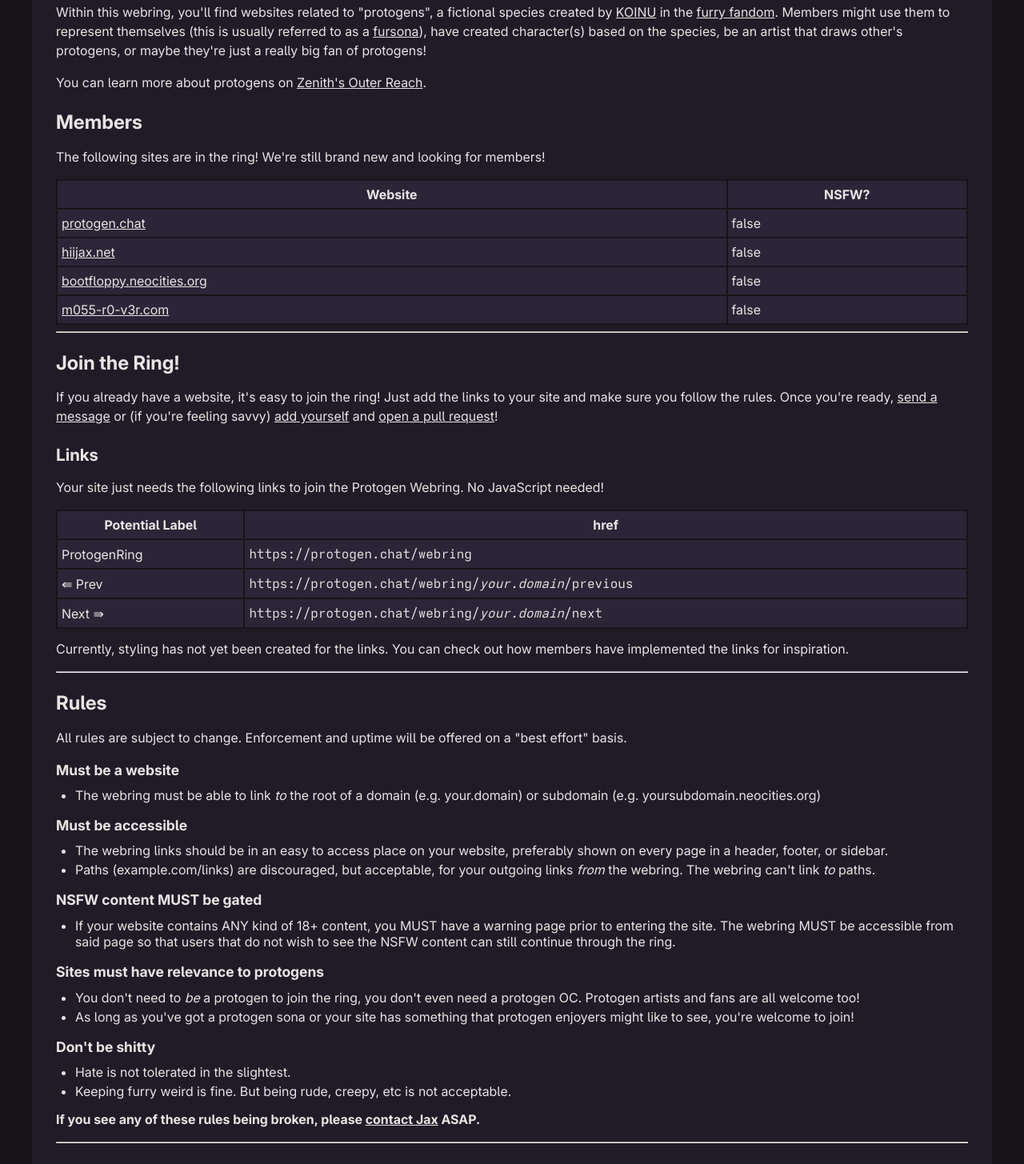
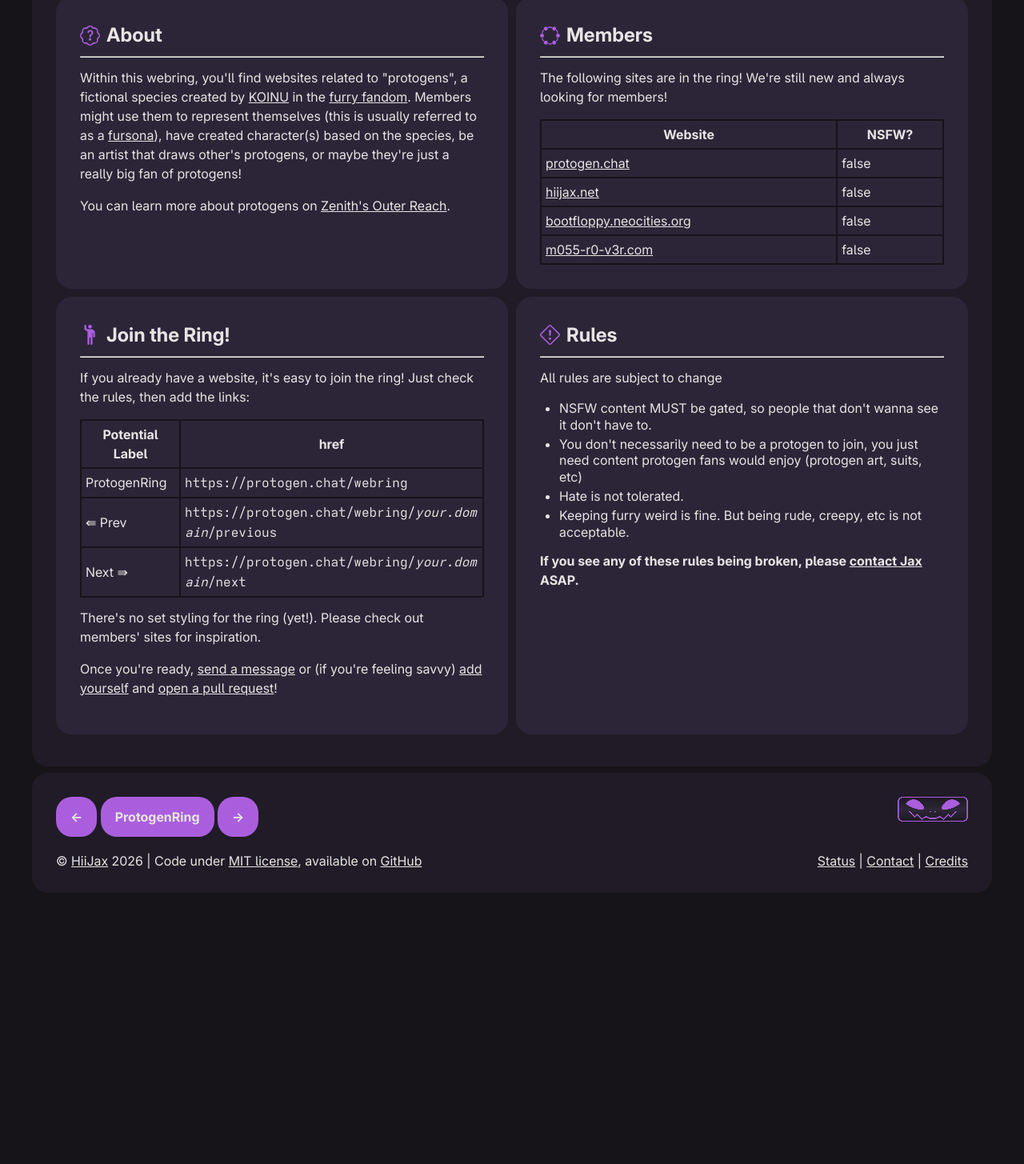
Before and after one commit to HiiJax/protogen.chat, a SvelteKit app: page /webring in a window 1280 px wide. Shown: the part 251-1706 px from the top of the page at 80% size. After the commit the page ends 1375 px from the top, so only its background shows below. Built offline with nearby package versions, Linux system fonts and the light colour scheme.

Commit message:
clean up webring page more

```diff
--- a/src/routes/webring/+page.svelte
+++ b/src/routes/webring/+page.svelte
@@ -7,8 +7,20 @@
 </svelte:head>
 
 <h1>Protogen Webring</h1>
+<a class="smol" href="https://indieweb.org/webring">First time seeing a webring? </a>
+<br>
+<br>
+<div class="service-grid">
+  <div class="service">
+    <div class="service-header">
+      <svg class="service-icon" xmlns="http://www.w3.org/2000/svg" width="16" height="16" fill="currentColor" viewBox="0 0 16 16">
+        <path d="M8.05 9.6c.336 0 .504-.24.554-.627.04-.534.198-.815.847-1.26.673-.475 1.049-1.09 1.049-1.986 0-1.325-.92-2.227-2.262-2.227-1.02 0-1.792.492-2.1 1.29A1.7 1.7 0 0 0 6 5.48c0 .393.203.64.545.64.272 0 .455-.147.564-.51.158-.592.525-.915 1.074-.915.61 0 1.03.446 1.03 1.084 0 .563-.208.885-.822 1.325-.619.433-.926.914-.926 1.64v.111c0 .428.208.745.585.745"/>
+        <path d="m10.273 2.513-.921-.944.715-.698.622.637.89-.011a2.89 2.89 0 0 1 2.924 2.924l-.01.89.636.622a2.89 2.89 0 0 1 0 4.134l-.637.622.011.89a2.89 2.89 0 0 1-2.924 2.924l-.89-.01-.622.636a2.89 2.89 0 0 1-4.134 0l-.622-.637-.89.011a2.89 2.89 0 0 1-2.924-2.924l.01-.89-.636-.622a2.89 2.89 0 0 1 0-4.134l.637-.622-.011-.89a2.89 2.89 0 0 1 2.924-2.924l.89.01.622-.636a2.89 2.89 0 0 1 4.134 0l-.715.698a1.89 1.89 0 0 0-2.704 0l-.92.944-1.32-.016a1.89 1.89 0 0 0-1.911 1.912l.016 1.318-.944.921a1.89 1.89 0 0 0 0 2.704l.944.92-.016 1.32a1.89 1.89 0 0 0 1.912 1.911l1.318-.016.921.944a1.89 1.89 0 0 0 2.704 0l.92-.944 1.32.016a1.89 1.89 0 0 0 1.911-1.912l-.016-1.318.944-.921a1.89 1.89 0 0 0 0-2.704l-.944-.92.016-1.32a1.89 1.89 0 0 0-1.912-1.911z"/>
+        <path d="M7.001 11a1 1 0 1 1 2 0 1 1 0 0 1-2 0"/>
+      </svg>
+      <h2 class="service-name">About</h2>
+    </div>
     <hr>
-<a class="smol" href="https://indieweb.org/webring">First time seeing a webring? </a>
     <p>
       Within this webring, you'll find websites related to "protogens", a fictional species created by
       <a href="https://coolkoinu.carrd.co/">KOINU</a> in the <a href="https://en.wikipedia.org/wiki/Furry_fandom">furry fandom</a>.
@@ -18,8 +30,25 @@
     <p>
       You can learn more about protogens on <a href="https://zoruniverse.info/">Zenith's Outer Reach</a>.
     </p>
-<h2>Members</h2>
-<p>The following sites are in the ring! We're still brand new and looking for members!</p>
+  </div>
+  <div class="service">
+    <div class="service-header">
+      <svg class="service-icon" viewBox="0 0 67.733334 67.733329" xmlns="http://www.w3.org/2000/svg">
+        <path
+          d="m 71.515982,62.969097 c 0,11.337774 -9.191082,20.528856 -20.528857,20.528856 -11.337774,0 -20.528856,-9.191082 -20.528856,-20.528856 0,-11.337774 9.191082,-20.528856 20.528856,-20.528856 11.337775,0 20.528857,9.191082 20.528857,20.528856 z m 46.985938,0 c 0,11.337774 9.19108,20.528856 20.52886,20.528856 11.33777,0 20.52885,-9.191082 20.52885,-20.528856 0,-11.337774 -9.19108,-20.528856 -20.52885,-20.528856 -11.33778,0 -20.52886,9.191082 -20.52886,20.528856 z M 71.515982,209.01563 c 0,-11.33778 -9.191082,-20.52886 -20.528857,-20.52886 -11.337774,0 -20.528856,9.19108 -20.528856,20.52886 0,11.33777 9.191082,20.52885 20.528856,20.52885 11.337775,0 20.528857,-9.19108 20.528857,-20.52885 z m 46.985938,0 c 0,-11.33778 9.19108,-20.52886 20.52886,-20.52886 11.33777,0 20.52885,9.19108 20.52885,20.52886 0,11.33777 -9.19108,20.52885 -20.52885,20.52885 -11.33778,0 -20.52886,-9.19108 -20.52886,-20.52885 z"
+          transform="matrix(0.32220904,0,0,0.32220904,3.2539254,-9.9513033)" />
+        <path
+          d="m 52.157282,107.95235 c 0,10.71503 -8.686251,19.40128 -19.401285,19.40128 -10.715034,0 -19.401285,-8.68625 -19.401285,-19.40128 0,-10.715037 8.686251,-19.401288 19.401285,-19.401288 10.715034,0 19.401285,8.686251 19.401285,19.401288 z m 119.024218,0 c 0,10.71503 8.68625,19.40128 19.40128,19.40128 10.71504,0 19.40129,-8.68625 19.40129,-19.40128 0,-10.715037 -8.68625,-19.401288 -19.40129,-19.401288 -10.71503,0 -19.40128,8.686251 -19.40128,19.401288 z"
+          transform="matrix(0.34093532,0,0,0.34093532,-4.2053705,-2.9381011)" />
+        <path stroke="var(--accent-color)" style="stroke-width:3;"
+          d="M 7.7605272,25.970003 C 7.938346,23.657778 8.1161613,21.345599 9.0070007,19.502072 9.8978401,17.658545 11.501633,16.283818 13.105457,14.909063 M 59.97281,25.970003 C 59.794991,23.657778 59.617176,21.345599 58.726336,19.502072 57.835497,17.658545 56.231704,16.283818 54.62788,14.909063 M 7.7605272,41.763327 c 0.1778188,2.312225 0.3556341,4.624404 1.2464735,6.467931 0.8908394,1.843527 2.4946323,3.218255 4.0984563,4.593009 M 59.97281,41.763327 c -0.177819,2.312225 -0.355634,4.624404 -1.246474,6.467931 -0.890839,1.843527 -2.494632,3.218255 -4.098456,4.593009"/>
+        <path stroke="var(--accent-color)" style="stroke-width:3;"
+          d="m 26.458333,60.854167 c 2.469443,0.881944 4.938839,1.763871 7.408334,1.799414 2.469494,0.03554 4.938889,-0.7753 7.408333,-1.58616 M 26.458333,6.8791633 c 2.469443,-0.8819438 4.938839,-1.7638708 7.408334,-1.7994139 2.469494,-0.035543 4.938889,0.7753003 7.408333,1.5861599"/>
+      </svg>
+      <h2 class="service-name">Members</h2>
+    </div>
+    <hr>
+    <p>The following sites are in the ring! We're still new and always looking for members!</p>
     <table>
       <thead>
         <tr>
@@ -36,16 +65,19 @@
         {/each}
       </tbody>
     </table>
+  </div>
+  <div class="service">
+    <div class="service-header">
+      <svg class="service-icon" xmlns="http://www.w3.org/2000/svg" width="16" height="16" fill="currentColor" viewBox="0 0 16 16">
+        <path d="M6 6.207v9.043a.75.75 0 0 0 1.5 0V10.5a.5.5 0 0 1 1 0v4.75a.75.75 0 0 0 1.5 0v-8.5a.25.25 0 1 1 .5 0v2.5a.75.75 0 0 0 1.5 0V6.5a3 3 0 0 0-3-3H6.236a1 1 0 0 1-.447-.106l-.33-.165A.83.83 0 0 1 5 2.488V.75a.75.75 0 0 0-1.5 0v2.083c0 .715.404 1.37 1.044 1.689L5.5 5c.32.32.5.754.5 1.207"/>
+        <path d="M8 3a1.5 1.5 0 1 0 0-3 1.5 1.5 0 0 0 0 3"/>
+      </svg>
+      <h2 class="service-name">Join the Ring!</h2>
+    </div>
     <hr>
-<h2>Join the Ring!</h2>
     <p>
-  If you already have a website, it's easy to join the ring! Just add the links to your site and make sure you follow the rules.
-  Once you're ready, <a href="/contact">send a message</a> or (if you're feeling savvy)
-  <a href="https://github.com/HiiJax/protogen.chat/blob/main/src/routes/webring/webring.js">add yourself</a> and
-  <a href="https://github.com/HiiJax/protogen.chat/pulls">open a pull request</a>!
+      If you already have a website, it's easy to join the ring! Just check the rules, then add the links:
     </p>
-<h3>Links</h3>
-<p>Your site just needs the following links to join the Protogen Webring. No JavaScript needed!</p>
     <table>
       <thead>
         <tr>
@@ -66,7 +98,15 @@
         </tr>
       </thead>
     </table>
-<p>Currently, styling has not yet been created for the links. You can check out how members have implemented the links for inspiration.</p>
+    <p>
+      There's no set styling for the ring (yet!). Please check out members' sites for inspiration.
+    </p>
+    <p>
+      Once you're ready, <a href="/contact">send a message</a> or (if you're feeling savvy)
+      <a href="https://github.com/HiiJax/protogen.chat/blob/main/src/routes/webring/webring.js">add yourself</a> and
+      <a href="https://github.com/HiiJax/protogen.chat/pulls">open a pull request</a>!
+    </p>
+  </div>
   <!--
   <p>The following links are available to use, but not currently required to join the Protogen Webring.</p>
   <table>
@@ -82,42 +122,35 @@
     </thead>
   </table>
   -->
+  <div class="service">
+    <div class="service-header">
+      <svg class="service-icon" xmlns="http://www.w3.org/2000/svg" width="16" height="16" fill="currentColor" viewBox="0 0 16 16">
+        <path d="M6.95.435c.58-.58 1.52-.58 2.1 0l6.515 6.516c.58.58.58 1.519 0 2.098L9.05 15.565c-.58.58-1.519.58-2.098 0L.435 9.05a1.48 1.48 0 0 1 0-2.098zm1.4.7a.495.495 0 0 0-.7 0L1.134 7.65a.495.495 0 0 0 0 .7l6.516 6.516a.495.495 0 0 0 .7 0l6.516-6.516a.495.495 0 0 0 0-.7L8.35 1.134z"/>
+        <path d="M7.002 11a1 1 0 1 1 2 0 1 1 0 0 1-2 0M7.1 4.995a.905.905 0 1 1 1.8 0l-.35 3.507a.552.552 0 0 1-1.1 0z"/>
+      </svg>
+      <h2 class="service-name">Rules</h2>
+    </div>
     <hr>
-<h2>Rules</h2>
     <div class="rules">
-<p>All rules are subject to change. Enforcement and uptime will be offered on a "best effort" basis.</p>
-<h5>Must be a website</h5>
+    <p>All rules are subject to change</p>
     <ul>
-  <li>The webring must be able to link <i>to</i> the root of a domain (e.g. your.domain) or subdomain (e.g. yoursubdomain.neocities.org)</li>
-</ul>
-<h5>Must be accessible</h5>
-<ul>
-  <li>The webring links should be in an easy to access place on your website, preferably shown on every page in a header, footer, or sidebar.</li>
-  <li>Paths (example.com/links) are discouraged, but acceptable, for your outgoing links <i>from</i> the webring. The webring can't link <i>to</i> paths.</li>
-</ul>
-<h5>NSFW content MUST be gated</h5>
-<ul>
-  <li>
-    If your website contains ANY kind of 18+ content, you MUST have a warning page prior
-    to entering the site. The webring MUST be accessible from said page so that users
-    that do not wish to see the NSFW content can still continue through the ring.
-  </li>
-</ul>
-<h5>Sites must have relevance to protogens</h5>
-<ul>
-  <li>You don't need to <i>be</i> a protogen to join the ring, you don't even need a protogen OC. Protogen artists and fans are all welcome too!</li>
-  <li>As long as you've got a protogen sona or your site has something that protogen enjoyers might like to see, you're welcome to join!</li>
-</ul>
-<h5>Don't be shitty</h5>
-<ul>
-  <li>Hate is not tolerated in the slightest.</li>
+      <li>NSFW content MUST be gated, so people that don't wanna see it don't have to.</li>
+      <li>You don't necessarily need to be a protogen to join, you just need content protogen fans would enjoy (protogen art, suits, etc)</li>
+      <li>Hate is not tolerated.</li>
       <li>Keeping furry weird is fine. But being rude, creepy, etc is not acceptable.</li>
     </ul>
     </div>
-
     <p><strong>If you see any of these rules being broken, please <a href="/contact">contact Jax</a> ASAP.</strong></p>
+  </div>
+  <!--<div class="service">
+    <div class="service-header">
+      <svg class="service-icon" xmlns="http://www.w3.org/2000/svg" width="16" height="16" fill="currentColor" viewBox="0 0 16 16">
+        <path d="M6 9a.5.5 0 0 1 .5-.5h3a.5.5 0 0 1 0 1h-3A.5.5 0 0 1 6 9M3.854 4.146a.5.5 0 1 0-.708.708L4.793 6.5 3.146 8.146a.5.5 0 1 0 .708.708l2-2a.5.5 0 0 0 0-.708z"/>
+        <path d="M2 1a2 2 0 0 0-2 2v10a2 2 0 0 0 2 2h12a2 2 0 0 0 2-2V3a2 2 0 0 0-2-2zm12 1a1 1 0 0 1 1 1v10a1 1 0 0 1-1 1H2a1 1 0 0 1-1-1V3a1 1 0 0 1 1-1z"/>
+      </svg>
+      <h2 class="service-name">The Guts...</h2>
+    </div>
     <hr>
-<h2>The Guts...</h2>
     <p>So you want to know about the inner workings of this ring? You nerd. You're cool, I like you.</p>
     <p>
       Good news for you is that all the code is <a href="https://github.com/HiiJax/protogen.chat/tree/main/src/routes/webring">on GitHub</a>.
@@ -129,3 +162,5 @@
       With that being said, Jax is still a rather novice developer, so if you find something funky, please
       <a href="https://github.com/HiiJax/protogen.chat/issues">report it</a>!
     </p>
+  </div>-->
+</div>
```
Lines whose indentation alone changed are shown as unchanged.
